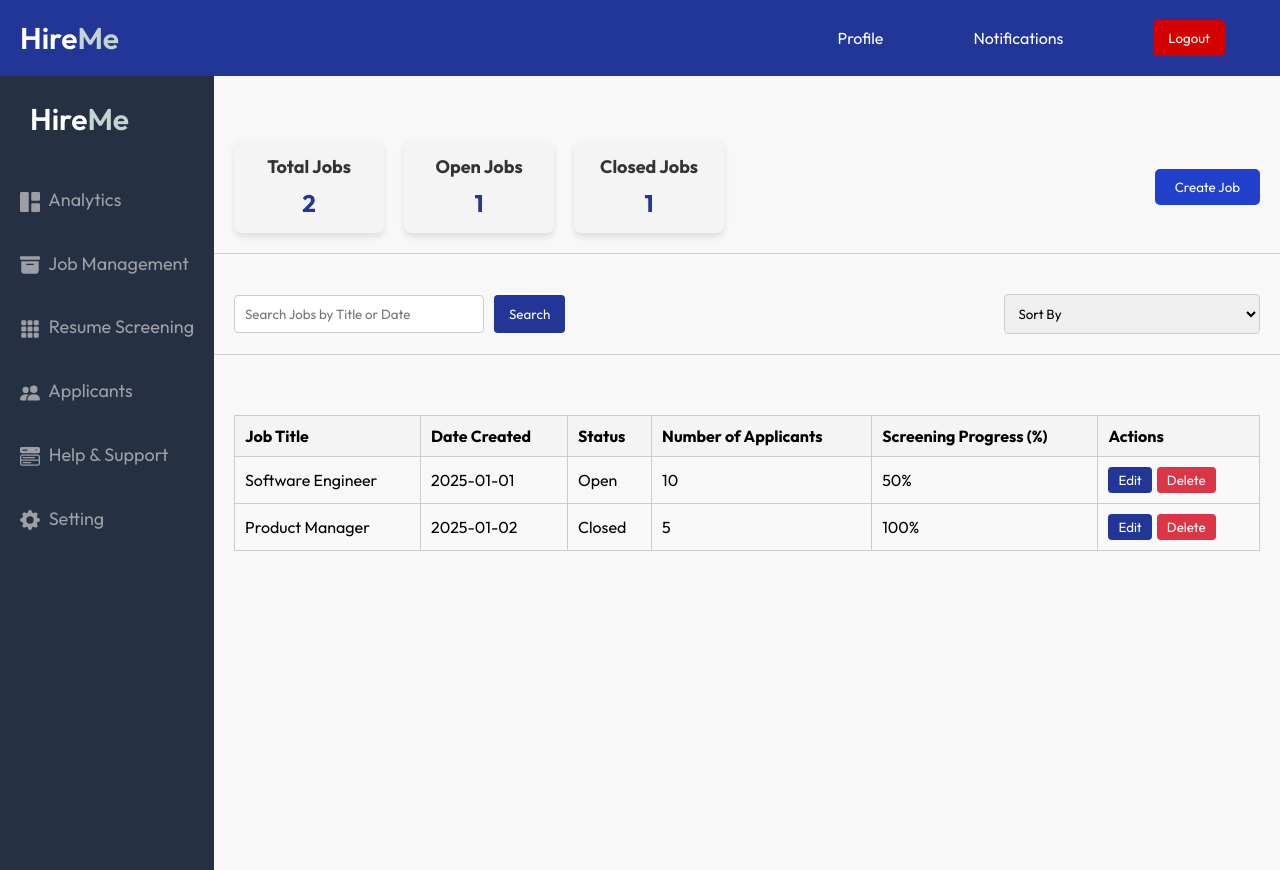
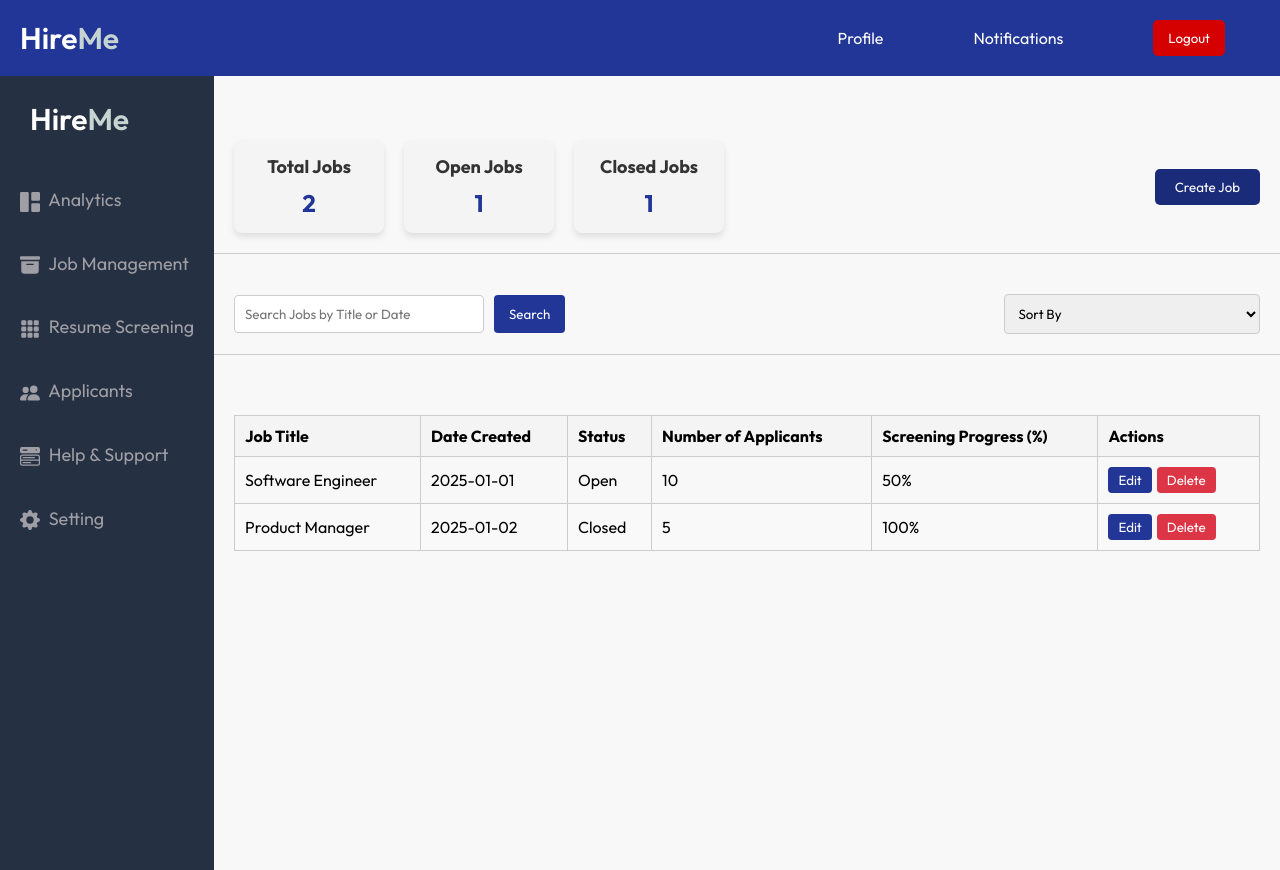
Before and after one commit to M-Talha-1/Resume-Screening-Web-App, a React (Vite) app in the folder frontend/: page /jobmanagement in a window 1280 px wide. In both pictures the pointer is over the button "Create Job". Built offline with nearby package versions, Linux system fonts and the light colour scheme.

Commit message:
Set Styling

```diff
--- a/frontend/src/Pages/Job_Management/Job_Management.css
+++ b/frontend/src/Pages/Job_Management/Job_Management.css
@@ -220,7 +220,7 @@
 }
 
 .create-job-button:hover {
-  background-color: #2140cc;
+  background-color: #1a2b7a;
 }
 
 /* Popup Form Styles */
@@ -264,7 +264,7 @@
 }
 
 .submit-button:hover {
-  background-color: #2140cc;
+  background-color: #1a2b7a;
 }
 
 /* Search and Sort Section Styles */
@@ -297,7 +297,7 @@
 }
 
 .search-button:hover {
-  background-color: #2140cc;
+  background-color: #1a2b7a;
 }
 
 .sort-dropdown {
@@ -347,7 +347,7 @@
   color: white;
 }
 .edit-button:hover {
-  background-color: #2140cc;
+  background-color: #1a2b7a;
   color: white;
 }
 .close-button {
```
